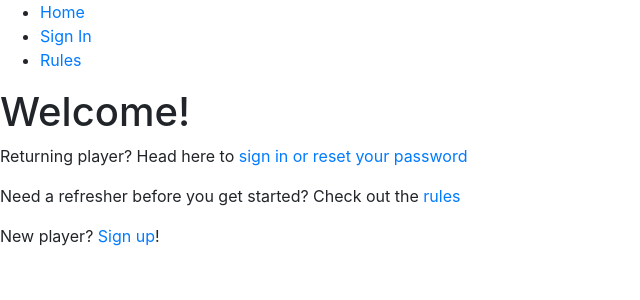
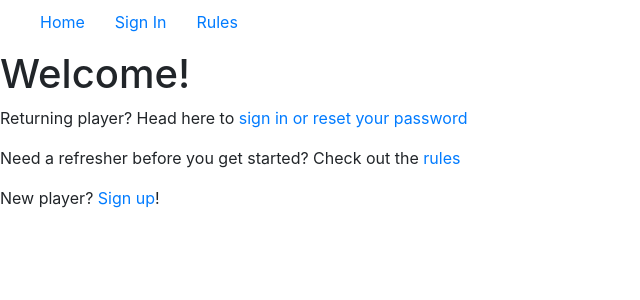
Before and after one commit to jeff-flower/draft-picks, a React (Create React App) app: page / in a window 1280 px wide. Shown: the top 300 px of the page, without its empty margins (0-640 px from the left). Built offline with nearby package versions, Linux system fonts and the light colour scheme; no server answers.

Commit message:
Style nav

```diff
--- a/src/components/Navigation/index.tsx
+++ b/src/components/Navigation/index.tsx
@@ -5,16 +5,19 @@ import { SignOutButton } from '../SignOut';
 import * as ROUTES from '../../constants/routes';
 import { useUserSession } from '../UserSession';
 
+import './nav.css';
+
 export const Navigation: React.FC<{}> = () => {
   const user = useUserSession();
   return (
-    <nav>
+    <nav className="navheader">
       {user ? <AuthorizedUserNavigation /> : <UnauthorizedUserNavigation />}
     </nav>
   );
 };
 
 const AuthorizedUserNavigation: React.FC<{}> = () => (
+  <>
     <ul>
       <li>
         <Link to={ROUTES.LANDING}>Home</Link>
@@ -28,10 +31,11 @@ const AuthorizedUserNavigation: React.FC<{}> = () => (
       <li>
         <Link to={ROUTES.ACCOUNT}>Account</Link>
       </li>
-    <li>
+      <li className="signout">
         <SignOutButton />
       </li>
     </ul>
+  </>
 );
 
 const UnauthorizedUserNavigation: React.FC<{}> = () => (
--- /dev/null
+++ b/src/components/Navigation/nav.css
@@ -0,0 +1,13 @@
+.navheader ul {
+  list-style: none;
+  padding: 10px 10px 0 40px;
+}
+
+.navheader ul li {
+  display: inline-block;
+  margin-right: 30px;
+}
+
+.navheader ul li.signout {
+  float: right;
+}
--- a/src/components/SignOut/index.tsx
+++ b/src/components/SignOut/index.tsx
@@ -1,5 +1,6 @@
 import React from 'react';
 import { useHistory } from 'react-router-dom';
+import Button from 'react-bootstrap/Button';
 
 import { useFirebaseContext } from '../Firebase';
 import { LANDING } from '../../constants/routes';
@@ -14,8 +15,8 @@ export const SignOutButton: React.FC<{}> = () => {
   };
 
   return (
-    <button type="button" onClick={handleClick}>
+    <Button onClick={handleClick} variant="outline-dark" size="sm">
       Sign Out
-    </button>
+    </Button>
   );
 };
```
Lines whose indentation alone changed are shown as unchanged.
